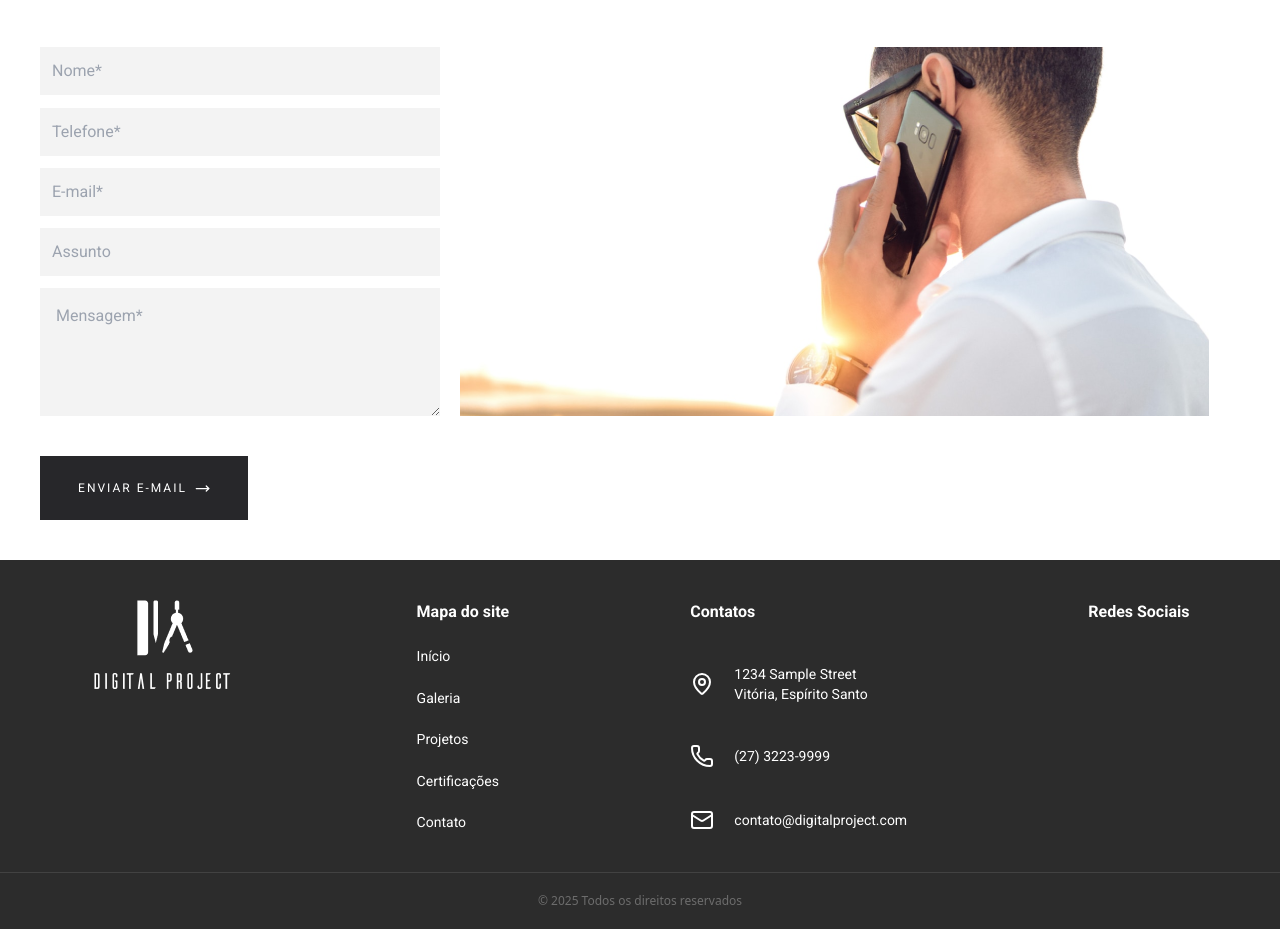
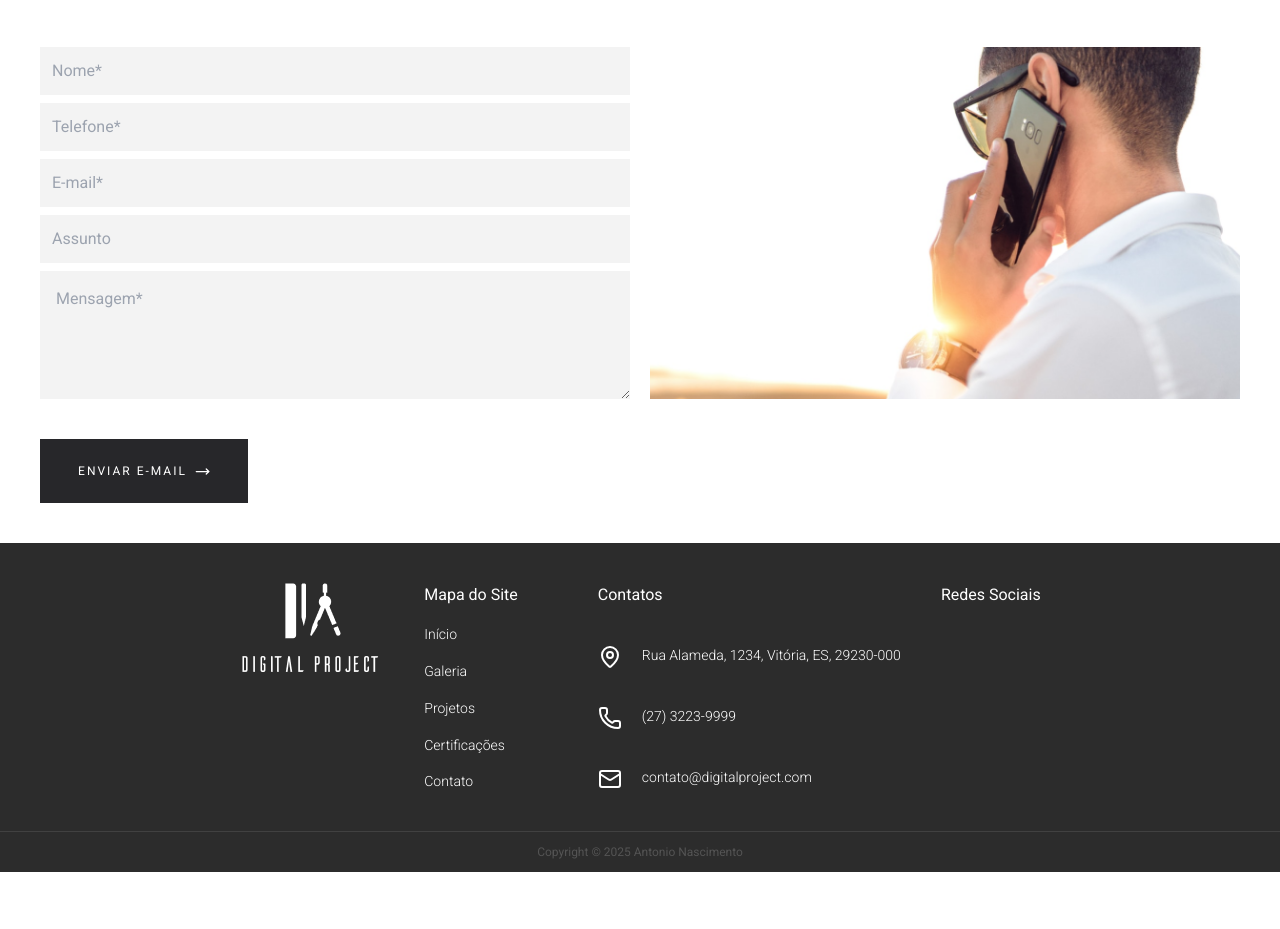
Before and after one commit to antoniornneto/architect-website, a Next.js app: page / in a window 1280 px wide. Shown: the part 3112-4041 px from the top of the page. After the commit the page ends 3984 px from the top, so only its background shows below. Built offline with nearby package versions, Linux system fonts and the light colour scheme; some icons are missing.

Commit message:
fix: ajustes nos breakpoints do footer

```diff
--- a/src/app/page.tsx
+++ b/src/app/page.tsx
@@ -114,27 +114,27 @@ export default function Home() {
       {/* Contact US */}
       <div className="space-y-10">
         <TitleSection>Fale Conosco</TitleSection>
-        <div className="flex gap-5">
-          <form action="" className="w-[400px] flex flex-col justify-between">
+        <div className="flex gap-5 w-full h-full">
+          <form className="min-w-[400px] flex flex-col gap-2 flex-1">
             <input
               type="text"
               placeholder="Nome*"
-              className="bg-[#F3F3F3] w-full p-3"
+              className="bg-[#F3F3F3] flex-1 p-3"
             />
             <input
               type="tel"
               placeholder="Telefone*"
-              className="bg-[#F3F3F3] w-full p-3"
+              className="bg-[#F3F3F3] flex-1 p-3"
             />
             <input
               type="email"
               placeholder="E-mail*"
-              className="bg-[#F3F3F3] w-full p-3"
+              className="bg-[#F3F3F3] flex-1 p-3"
             />
             <input
               type="text"
               placeholder="Assunto"
-              className="bg-[#F3F3F3] w-full p-3"
+              className="bg-[#F3F3F3] flex-1 p-3"
             />
             <textarea
               placeholder="Mensagem*"
@@ -142,8 +142,16 @@ export default function Home() {
               className="w-full bg-[#f3f3f3] p-4"
             />
           </form>
-          <div className="flex-1">
-            <Image alt="" src={contact} />
+          <div className="flex-1 max-md:hidden">
+            <div className="relative h-full">
+              <Image
+                alt="/"
+                src={contact}
+                fill
+                sizes="100vw"
+                className="object-cover"
+              />
+            </div>
           </div>
         </div>
         <LinkButton
--- a/src/components/Footer.tsx
+++ b/src/components/Footer.tsx
@@ -6,64 +6,53 @@ import { SiFacebook, SiX, SiPinterest } from "@icons-pack/react-simple-icons";
 
 const Footer = () => {
   return (
-    <footer className="w-full bg-[#2C2C2C] text-white flex flex-col justify-center items-center">
-      <div className="max-w-[1280px] w-full py-10 flex-1 flex justify-around max-md:flex-col max-md:items-center">
+    <footer className="w-full bg-[#2c2c2c] text-white">
+      <div className="flex gap-10 p-10 justify-center max-md:flex-col max-md:items-center">
         <div>
           <WhiteLogo />
         </div>
-        <div className="flex flex-col justify-between">
-          <p className="font-bold">Mapa do site</p>
+        <div className="flex items-center h-52 gap-20">
+          <div className="flex flex-col h-full justify-between">
+            <p>Mapa do Site</p>
             {navLinks.map((item, index) => (
               <Link
-              className="hover:underline text-sm"
+                className="font-light text-sm"
+                href={item.path_name}
                 key={index}
-              href={item.path_name}
               >
                 {item.name}
               </Link>
             ))}
           </div>
-        <div className="flex flex-col gap-10 text-sm">
-          <p className="font-bold text-base">Contatos</p>
-          <div className="flex items-center gap-5">
+          <div className="flex flex-col h-full justify-between">
+            <p>Contatos</p>
+            <div className="flex gap-5 font-light text-sm">
               <MapPin />
-            <div>
-              <p>1234 Sample Street</p>
-              <p>Vitória, Espírito Santo</p>
+              <p>Rua Alameda, 1234, Vitória, ES, 29230-000</p>
             </div>
-          </div>
-          <div className="flex items-center gap-5">
+            <div className="flex gap-5 font-light text-sm">
               <Phone />
-            <div>
               <p>(27) 3223-9999</p>
             </div>
-          </div>
-          <div className="flex items-center gap-5">
+            <div className="flex gap-5 font-light text-sm">
               <Mail />
-            <div>
               <p>contato@digitalproject.com</p>
             </div>
           </div>
         </div>
-        <div className="flex flex-col gap-10">
-          <p className="font-bold">Redes Sociais</p>
+        <div className="flex flex-col items-center gap-5">
+          <p>Redes Sociais</p>
           <div className="flex gap-5">
-            <Link href={"/"}>
             <SiFacebook />
-            </Link>
-            <Link href={"/"}>
             <SiX />
-            </Link>
-            <Link href={"/"}>
             <SiPinterest />
-            </Link>
           </div>
         </div>
       </div>
-      <hr className="border-t-[1px] border-white/10 w-full" />
-      <div className="max-w-[1280px] flex justify-center items-center py-5">
-        <p className="text-xs font-sans opacity-30">
-          © 2025 Todos os direitos reservados
+      <div className="flex items-center justify-center flex-col">
+        <hr className="border-t-[1px] border-zinc-100/10 w-full" />
+        <p className="text-xs text-zinc-100/20 py-3">
+          Copyright © 2025 Antonio Nascimento
         </p>
       </div>
     </footer>
--- a/src/components/Nav.tsx
+++ b/src/components/Nav.tsx
@@ -22,7 +22,7 @@ const Navbar = () => {
   return (
     <nav className="h-20 flex items-center max-w-[1280px] w-full justify-between px-10">
       <Logo />
-      <div className="hidden max-md:flex">
+      <div className="hidden max-md:flex pr-10">
         <DropdownMenu>
           <DropdownMenuTrigger>
             <Menu />
@@ -37,7 +37,7 @@ const Navbar = () => {
         </DropdownMenu>
       </div>
 
-      <ul className="flex gap-10 items-center text-xs max-md:hidden">
+      <ul className="flex gap-10 items-center text-xs max-md:hidden max-lg:gap-5">
         {navLinks.map((item, index) => (
           <li
             className="border-zinc-900 hover:border-y-[1px] px-3 text-center cursor-pointer"
```
Lines whose indentation alone changed are shown as unchanged.
